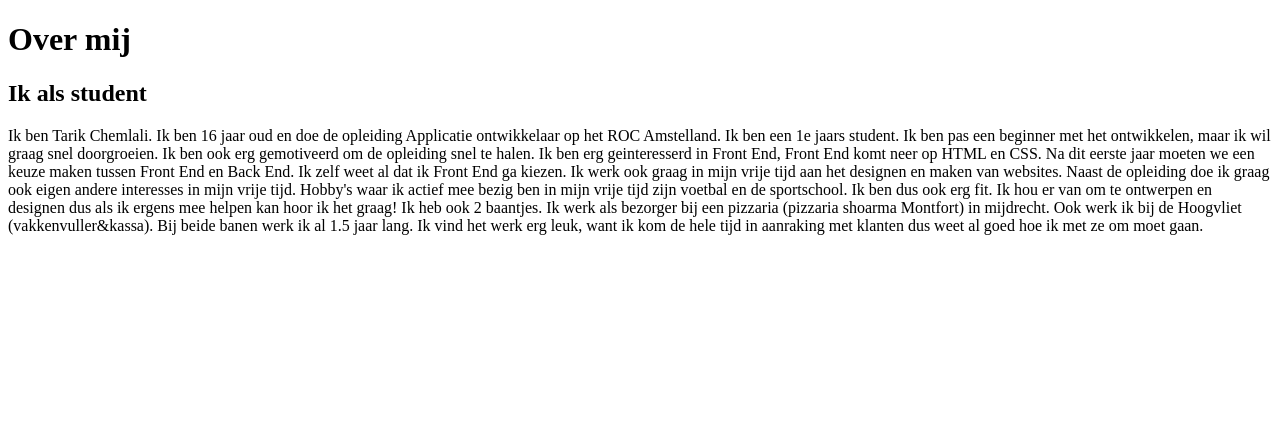
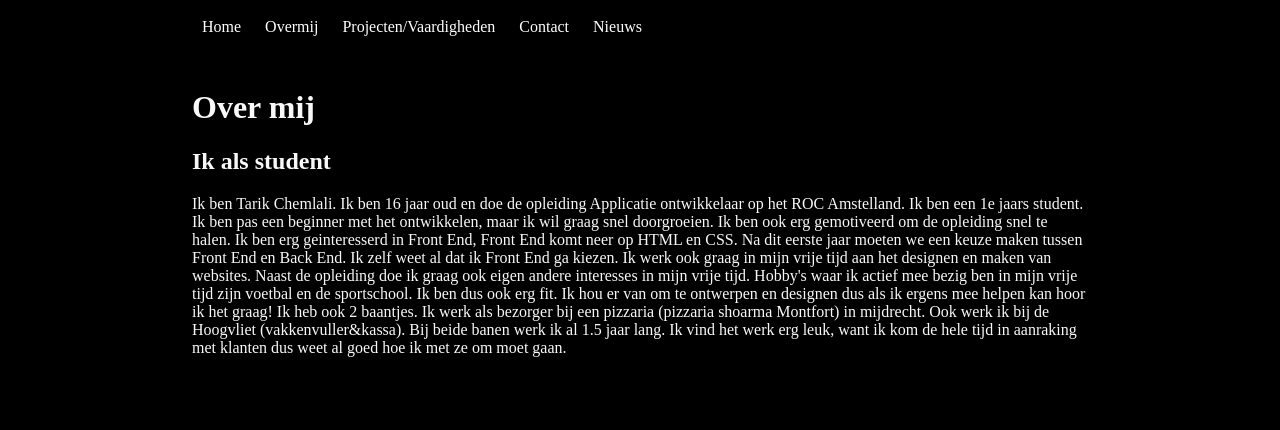
Before and after one commit to ROC-van-Amsterdam-College-Amstelland/project-portfolio-Tarik1015, a plain HTML site: page over-mij.html in a window 1280 px wide. Drawn offline with Linux system fonts and the light colour scheme.

Commit message:
3ecommit

```diff
--- a/over-mij.html
+++ b/over-mij.html
@@ -2,10 +2,19 @@
 <html>
 <head>
 <title>Overmij</title>
+<link rel="stylesheet" type="text/css" href="style.css">
 </head>
-<body>
+<body style="background-image: none">
 
-<h1>Over mij</h1>
+        <ul class="menu">
+                <li><a href="index.html">Home</a></li>
+                <li><a href="over-mij.html">Overmij</a></li>
+                <li><a href="projecten.html">Projecten/Vaardigheden</a></li>
+                <li><a href="contact.html">Contact</a></li>
+                <li><a href="nieuws.html">Nieuws</a></li>
+        </ul>
+
+<br><h1>Over mij</h1>
 <h2>Ik als student</h2>
 <p id="overmij">Ik ben Tarik Chemlali.
     Ik ben 16 jaar oud en doe de opleiding Applicatie ontwikkelaar op het ROC Amstelland.
@@ -24,7 +33,7 @@
     Ik werk als bezorger bij een pizzaria (pizzaria shoarma Montfort) in mijdrecht.
     Ook werk ik bij de Hoogvliet (vakkenvuller&kassa).
     Bij beide banen werk ik al 1.5 jaar lang.
-    Ik vind het werk erg leuk, want ik kom de hele tijd in aanraking met klanten dus weet al goed hoe ik met ze om moet gaan.</p>
+    Ik vind het werk erg leuk, want ik kom de hele tijd in aanraking met klanten dus weet al goed hoe ik met ze om moet gaan.</p><br><br><br>
 
 </body>
 </html>
--- a/style.css
+++ b/style.css
@@ -43,6 +43,6 @@ li a{
 }
 
 #overmij{
-    background-color: black;
-    color: white;
+
+
 }
```
